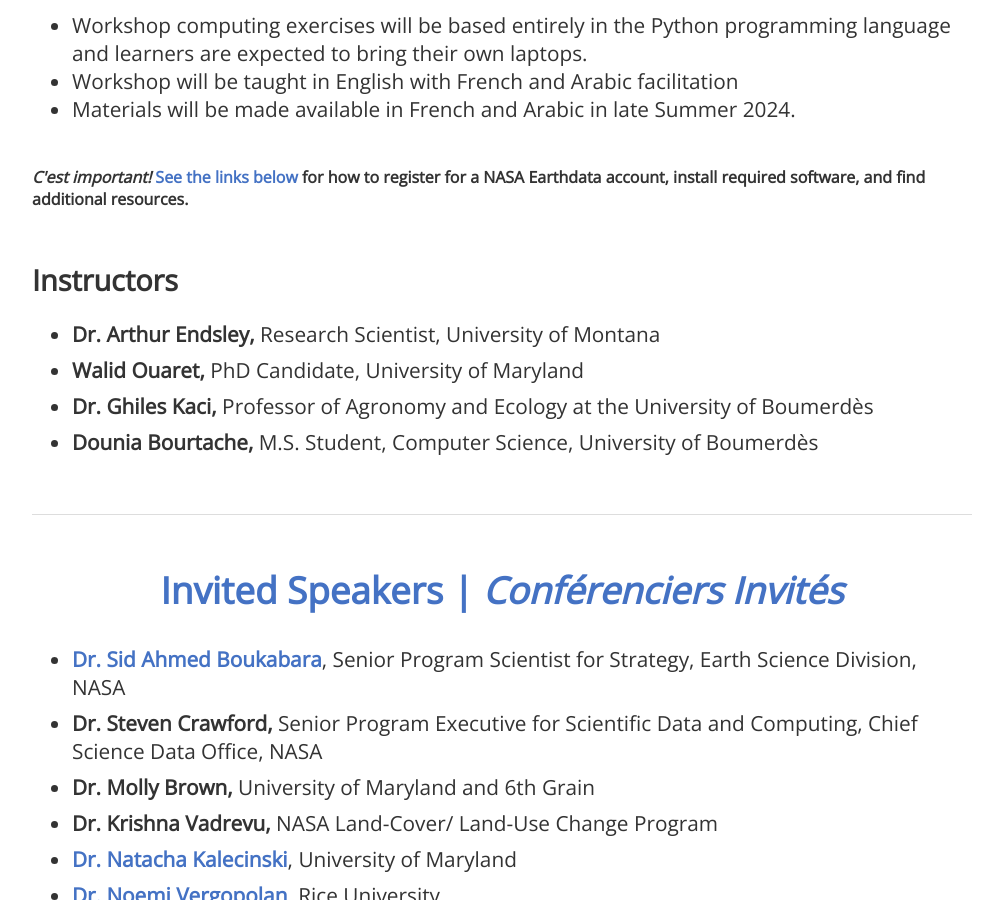
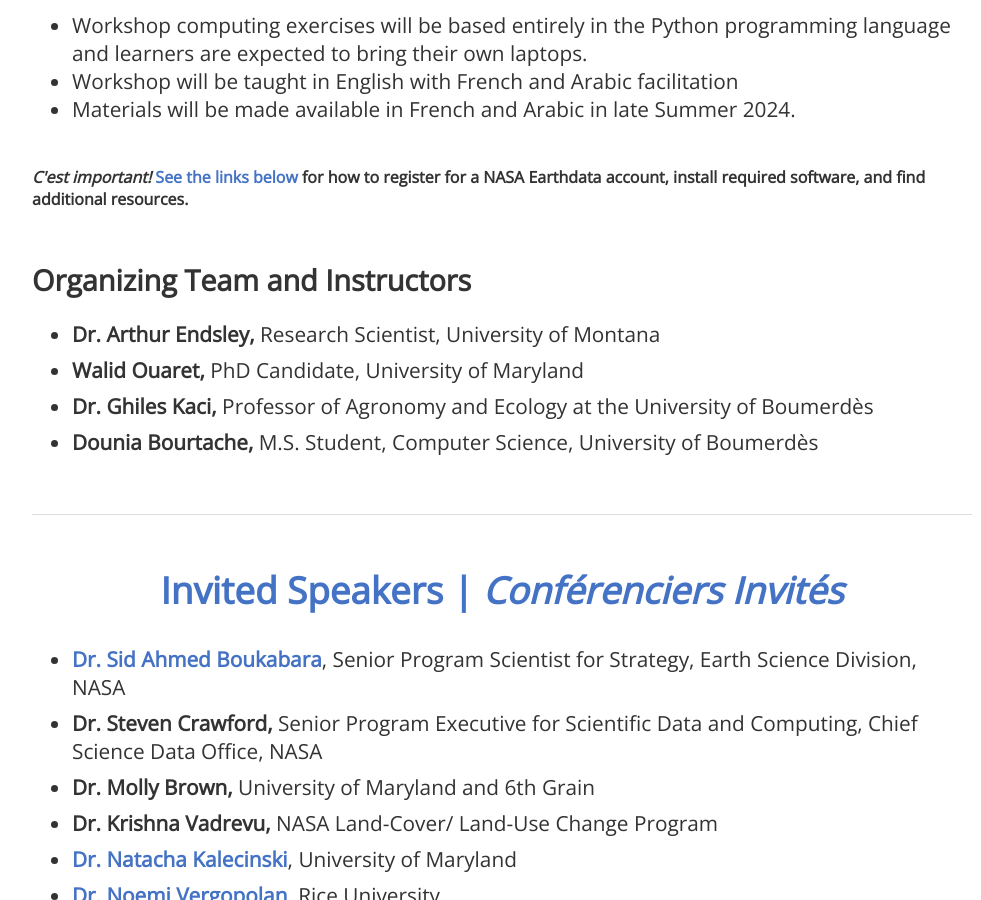
Before and after one commit to OpenClimateScience/OpenClimateScience.github.io, a Jekyll site: the page built from workshops/2024-06-23-Algiers.md, in a window 1280 px wide and 900 px high, scrolled down 867 px. Shown: the whole window, without its empty margins (138-1119 px from the left). Built offline with Jekyll 4.4.1, drawn with Linux system fonts in a browser that asks for light colours; nearby versions of some CDN libraries.

Commit message:
Update 2024-06-23-Algiers.md

```diff
--- a/workshops/2024-06-23-Algiers.md
+++ b/workshops/2024-06-23-Algiers.md
@@ -38,7 +38,7 @@ permalink: /workshops/2024-06-23-Algiers
 </div>
 
 <div class="container">
-	<h3>Instructors</h3>
+	<h3>Organizing Team and Instructors</h3>
 	<ul class="disclaimers expanded">
 		<li><b>Dr. Arthur Endsley,</b> Research Scientist, University of Montana</li>
 		<li><b>Walid Ouaret,</b> PhD Candidate, University of Maryland</li>
```
